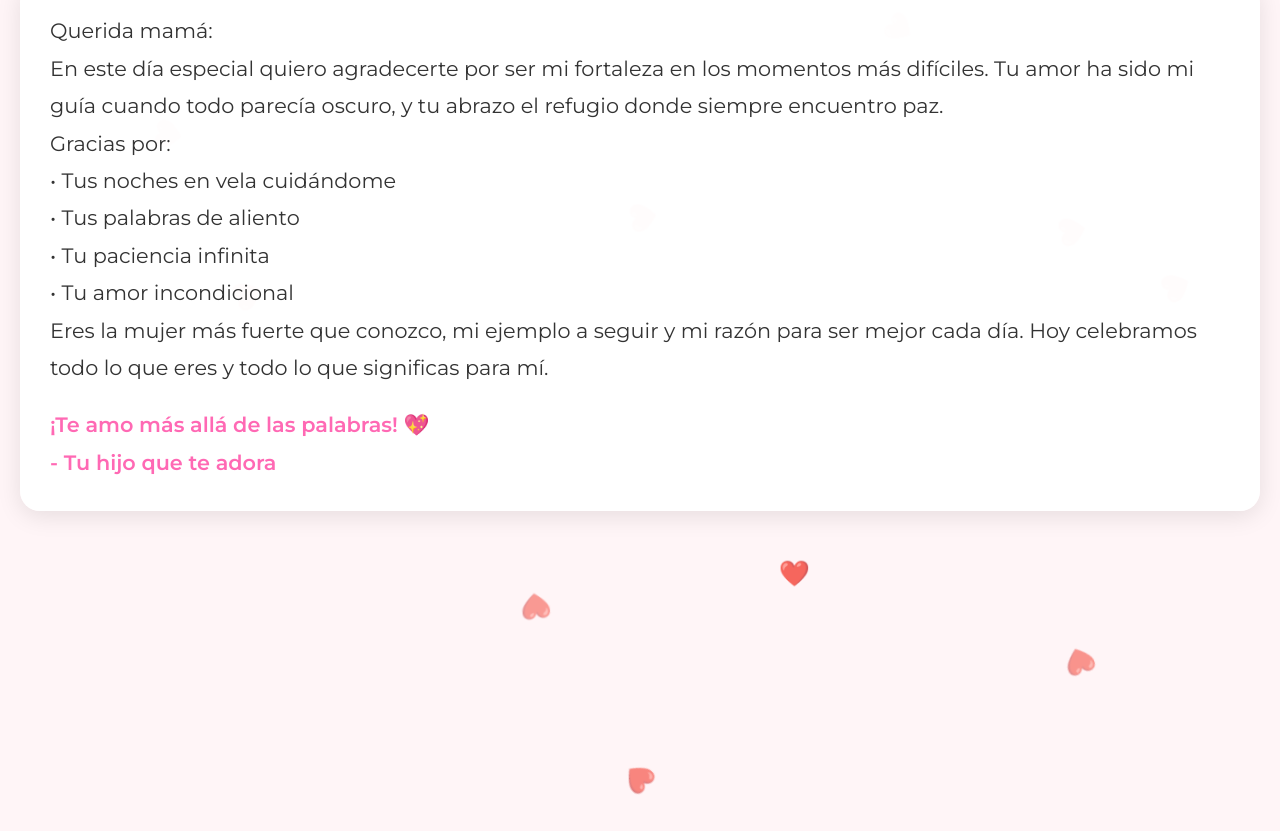
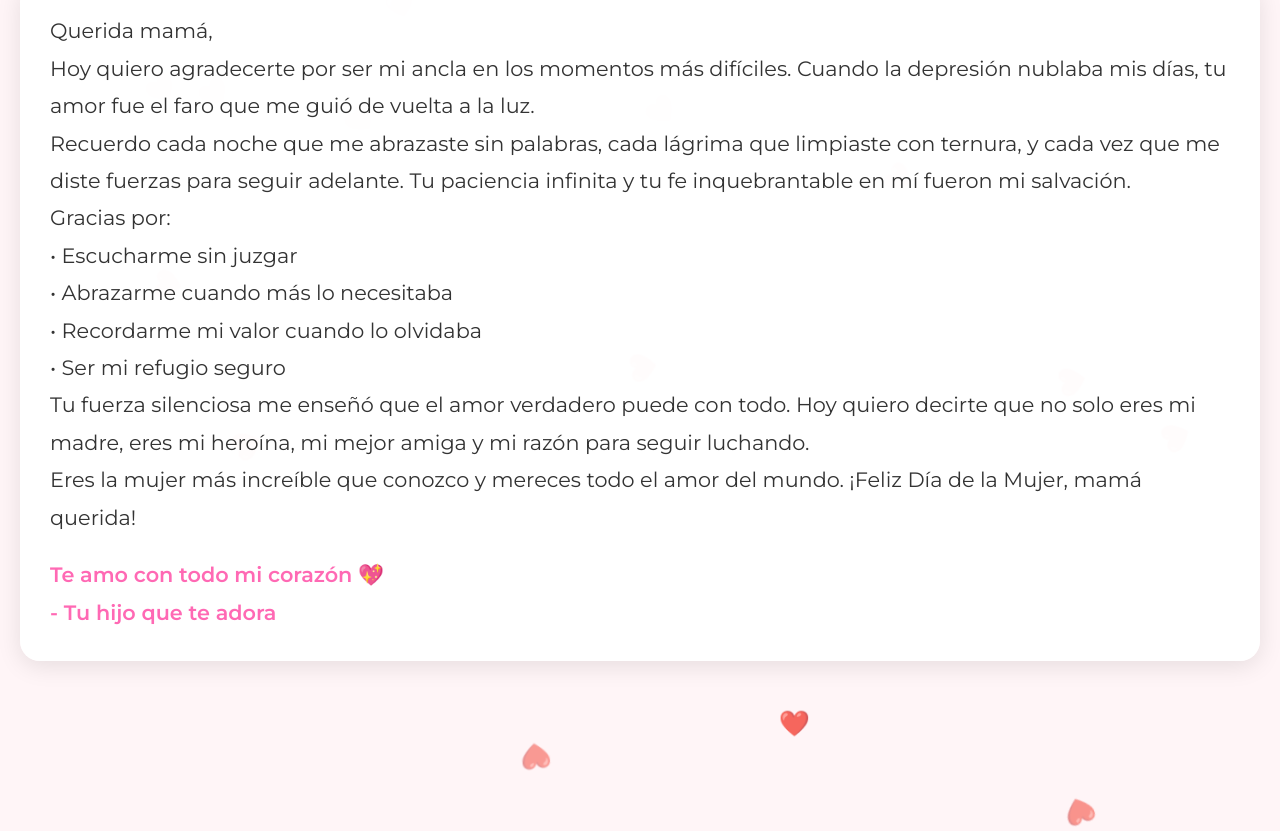
Before and after one commit to lostdaavid1/Felizdiadelamujer, a plain HTML site: page index.html in a window 1280 px wide. Shown: the part 519-1350 px from the top of the page. Drawn offline with Linux system fonts and the light colour scheme.

Commit message:
Update index.html

```diff
--- a/index.html
+++ b/index.html
@@ -119,21 +119,26 @@
 
         <div class="message-box">
             <div class="message">
-                <p>Querida mamá:</p>
-                <p>En este día especial quiero agradecerte por ser mi fortaleza en los momentos más difíciles. Tu amor ha sido mi guía cuando todo parecía oscuro, y tu abrazo el refugio donde siempre encuentro paz.</p>
+                <p>Querida mamá,</p>
+
+                <p>Hoy quiero agradecerte por ser mi ancla en los momentos más difíciles. Cuando la depresión nublaba mis días, tu amor fue el faro que me guió de vuelta a la luz.</p>
+
+                <p>Recuerdo cada noche que me abrazaste sin palabras, cada lágrima que limpiaste con ternura, y cada vez que me diste fuerzas para seguir adelante. Tu paciencia infinita y tu fe inquebrantable en mí fueron mi salvación.</p>
 
                 <p>Gracias por:</p>
                 <ul style="list-style: none; padding: 0;">
-                    <li>• Tus noches en vela cuidándome</li>
-                    <li>• Tus palabras de aliento</li>
-                    <li>• Tu paciencia infinita</li>
-                    <li>• Tu amor incondicional</li>
+                    <li>• Escucharme sin juzgar</li>
+                    <li>• Abrazarme cuando más lo necesitaba</li>
+                    <li>• Recordarme mi valor cuando lo olvidaba</li>
+                    <li>• Ser mi refugio seguro</li>
                 </ul>
 
-                <p>Eres la mujer más fuerte que conozco, mi ejemplo a seguir y mi razón para ser mejor cada día. Hoy celebramos todo lo que eres y todo lo que significas para mí.</p>
+                <p>Tu fuerza silenciosa me enseñó que el amor verdadero puede con todo. Hoy quiero decirte que no solo eres mi madre, eres mi heroína, mi mejor amiga y mi razón para seguir luchando.</p>
+
+                <p>Eres la mujer más increíble que conozco y mereces todo el amor del mundo. ¡Feliz Día de la Mujer, mamá querida!</p>
 
                 <p style="color: #FF69B4; font-weight: 600; margin-top: 20px;">
-                    ¡Te amo más allá de las palabras! 💖<br>
+                    Te amo con todo mi corazón 💖<br>
                     - Tu hijo que te adora
                 </p>
             </div>
```
